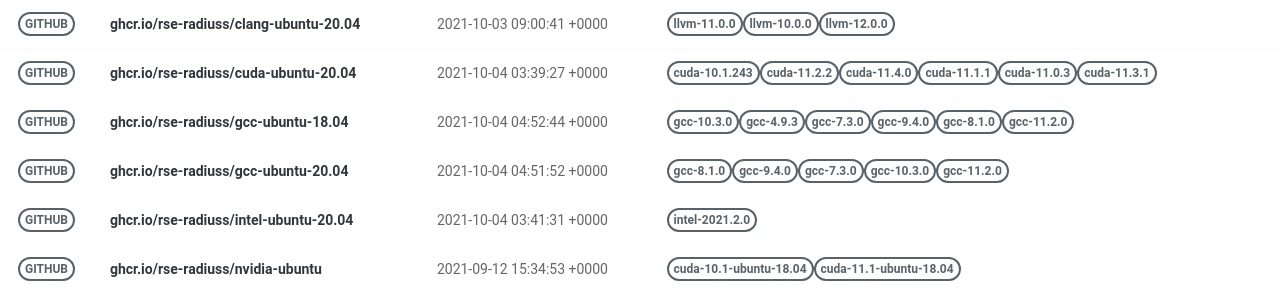
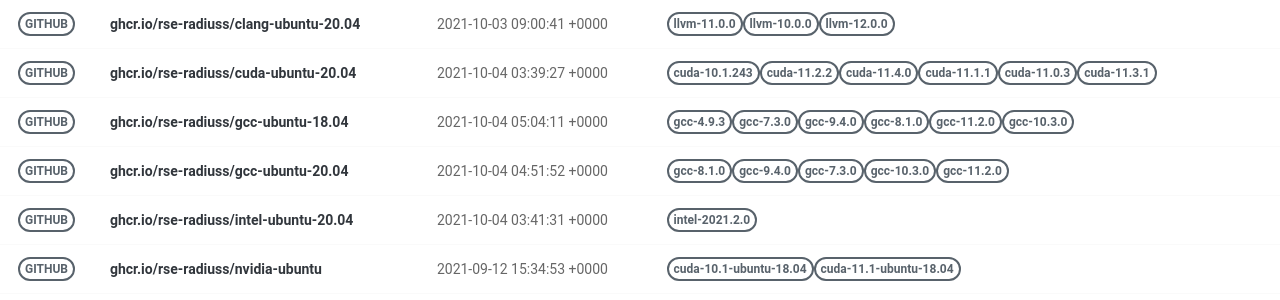
Before and after one commit to rse-ops/docker-images, a Jekyll site: the page built from pages/index.md, in a window 1280 px wide. Shown: the part 179-479 px from the top of the page. Built offline with Jekyll 4.4.1, drawn with Linux system fonts in a browser that asks for light colours; nearby versions of some CDN libraries.

Commit message:
Automated push to update library 2021-10-04

```diff
--- a/_library/ghcr.io-rse-radiuss-gcc-ubuntu-18.04.md
+++ b/_library/ghcr.io-rse-radiuss-gcc-ubuntu-18.04.md
@@ -1,14 +1,11 @@
 ---
 layout: container
 name: ghcr.io/rse-radiuss/gcc-ubuntu-18.04
-updated_at: 2021-10-04 04:52:44.743310
+updated_at: 2021-10-04 05:04:11.511247
 
 
 container_url: https://github.com/orgs/rse-radiuss/packages/container/package/gcc-ubuntu-18.04
 versions:
- - tag: gcc-10.3.0
-   dockerfile: https://github.com/rse-radiuss/docker-images/blob/main/ubuntu/gcc/Dockerfile
-   manifest: https://crane.ggcr.dev/manifest/ghcr.io/rse-radiuss/gcc-ubuntu-18.04:gcc-10.3.0
  - tag: gcc-4.9.3
    dockerfile: https://github.com/rse-radiuss/docker-images/blob/main/ubuntu/gcc/Dockerfile
    manifest: https://crane.ggcr.dev/manifest/ghcr.io/rse-radiuss/gcc-ubuntu-18.04:gcc-4.9.3
```
Also changed, not shown: other parts of _library/ghcr.io-rse-radiuss-gcc-ubuntu-18.04.md (+3 -0 lines).
